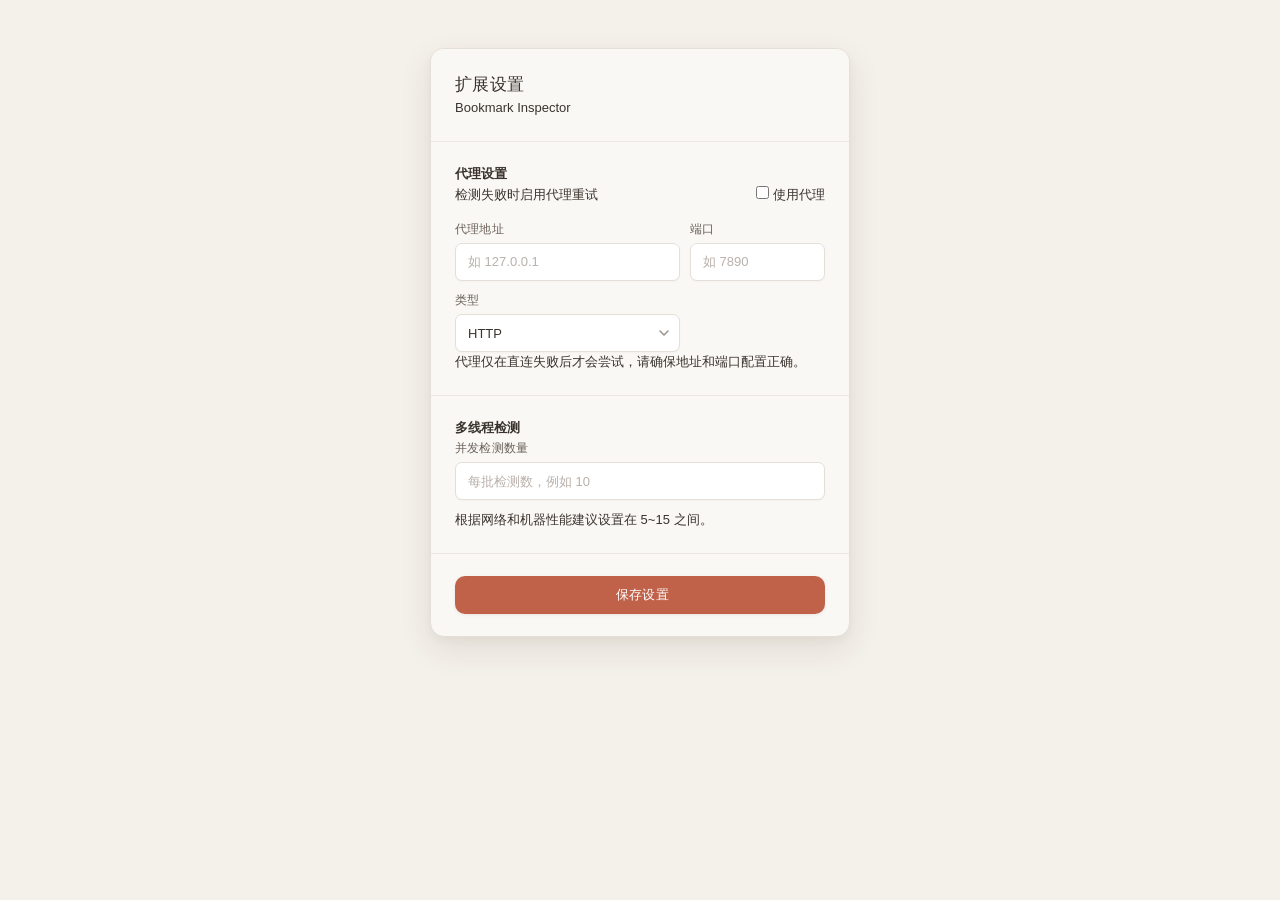
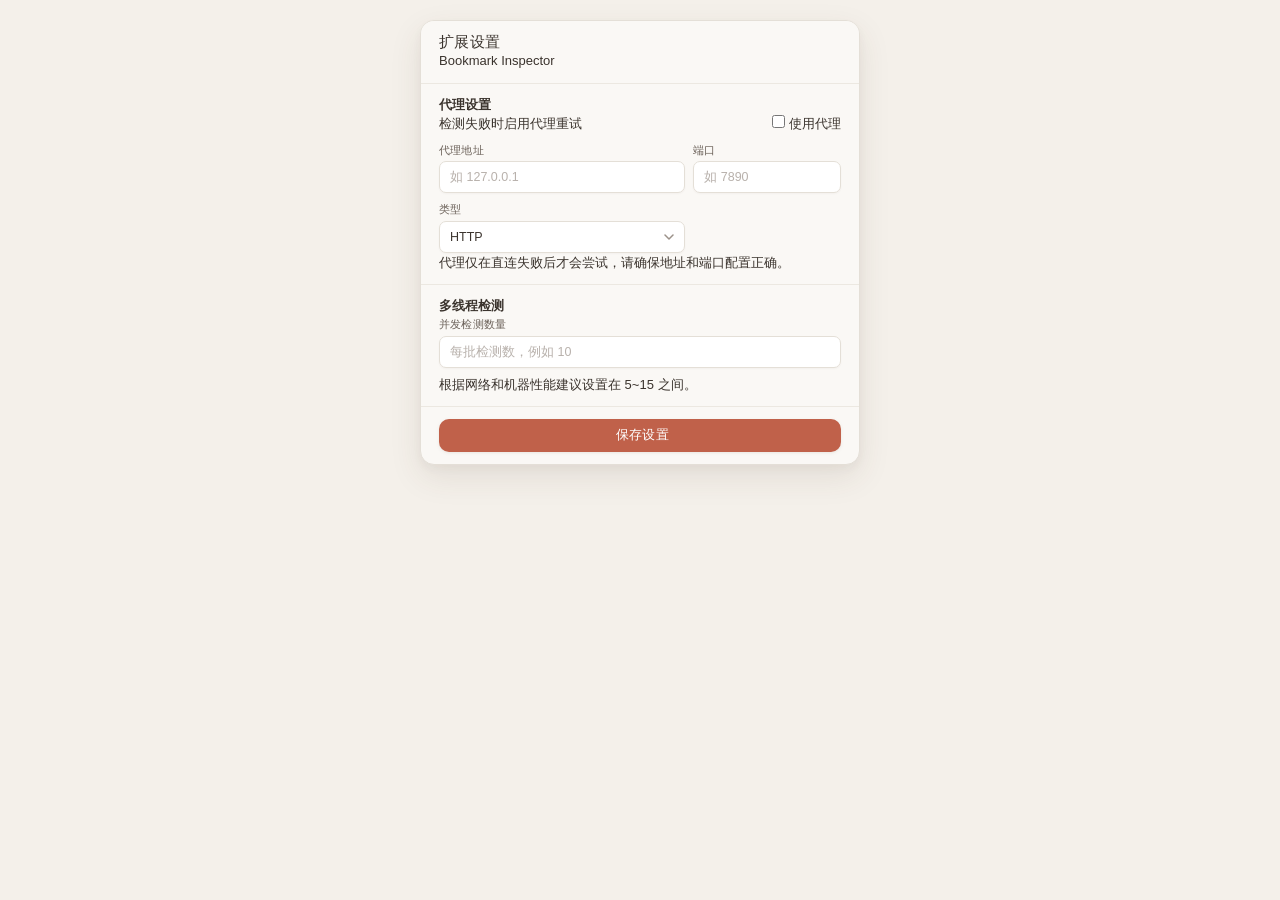

fix: 优化配置页布局间距

--- a/css/settings.css
+++ b/css/settings.css
@@ -58,15 +58,15 @@ body {
   background: var(--bg-page);
   color: var(--text-primary);
   font-size: 13px;
-  line-height: 1.6;
+  line-height: 1.5;
   -webkit-font-smoothing: antialiased;
   -moz-osx-font-smoothing: grayscale;
 }
 
 /* Wrapper */
 .settings-wrapper {
-  max-width: 420px;
-  margin: 48px auto;
+  max-width: 440px;
+  margin: 20px auto;
   background: var(--bg-surface);
   border-radius: var(--radius-lg);
   border: 1px solid var(--border);
@@ -78,7 +78,7 @@ body {
 .settings-header {
   background: var(--bg-surface);
   border-bottom: 1px solid var(--border-light);
-  padding: 22px 24px;
+  padding: 12px 18px;
 }
 
 .settings-header-inner {
@@ -94,29 +94,30 @@ body {
 }
 
 .settings-header-icon {
-  width: 36px;
-  height: 36px;
+  width: 30px;
+  height: 30px;
   background: var(--accent);
   border-radius: var(--radius-sm);
   display: flex;
   align-items: center;
   justify-content: center;
   color: #fff;
-  font-size: 16px;
+  font-size: 14px;
   box-shadow: var(--shadow-sm);
 }
 
 .settings-header h1 {
   margin: 0;
   font-family: Georgia, 'Noto Sans SC', serif;
-  font-size: 17px;
+  font-size: 15px;
   font-weight: 400;
   color: var(--text-primary);
   letter-spacing: 0.3px;
+  line-height: 1.2;
 }
 
 .settings-subtitle {
-  font-size: 11px;
+  font-size: 10.5px;
   color: var(--text-muted);
   letter-spacing: 0.3px;
   margin-top: 1px;
@@ -125,7 +126,7 @@ body {
 
 /* Sections */
 .settings-section {
-  padding: 22px 24px;
+  padding: 12px 18px;
   border-bottom: 1px solid var(--border-light);
 }
 
@@ -136,13 +137,13 @@ body {
 .section-header {
   display: flex;
   align-items: center;
-  gap: 8px;
-  margin-bottom: 16px;
+  gap: 7px;
+  margin-bottom: 10px;
 }
 
 .section-icon {
-  width: 26px;
-  height: 26px;
+  width: 22px;
+  height: 22px;
   background: var(--accent-soft);
   border: 1px solid rgba(192, 97, 74, 0.1);
   border-radius: var(--radius-xs);
@@ -150,13 +151,13 @@ body {
   align-items: center;
   justify-content: center;
   color: var(--accent);
-  font-size: 13px;
+  font-size: 12px;
   flex-shrink: 0;
 }
 
 .section-title {
   margin: 0;
-  font-size: 13px;
+  font-size: 12.5px;
   font-weight: 600;
   color: var(--text-primary);
 }
@@ -166,8 +167,8 @@ body {
   display: flex;
   align-items: center;
   justify-content: space-between;
-  gap: 16px;
-  margin-bottom: 14px;
+  gap: 12px;
+  margin-bottom: 8px;
 }
 
 .toggle-info {
@@ -177,21 +178,22 @@ body {
 }
 
 .toggle-label {
-  font-size: 13px;
+  font-size: 12.5px;
   font-weight: 500;
   color: var(--text-primary);
 }
 
 .toggle-desc {
-  font-size: 12px;
+  font-size: 11.5px;
   color: var(--text-muted);
+  line-height: 1.35;
 }
 
 .toggle-switch {
   position: relative;
   display: inline-block;
-  width: 38px;
-  height: 21px;
+  width: 34px;
+  height: 19px;
   flex-shrink: 0;
   cursor: pointer;
 }
@@ -219,8 +221,8 @@ body {
   position: absolute;
   top: 2px;
   left: 2px;
-  width: 15px;
-  height: 15px;
+  width: 13px;
+  height: 13px;
   background: #fff;
   border-radius: 50%;
   box-shadow: var(--shadow-sm);
@@ -233,7 +235,7 @@ body {
 }
 
 .toggle-switch input:checked + .toggle-track::before {
-  transform: translateX(17px);
+  transform: translateX(15px);
   background: #fff;
 }
 
@@ -241,8 +243,8 @@ body {
 .field-group {
   display: flex;
   flex-direction: column;
-  gap: 5px;
-  margin-bottom: 10px;
+  gap: 3px;
+  margin-bottom: 7px;
 }
 
 .field-group:last-child {
@@ -250,7 +252,7 @@ body {
 }
 
 .field-group label {
-  font-size: 11.5px;
+  font-size: 11px;
   font-weight: 500;
   color: var(--text-secondary);
   letter-spacing: 0.2px;
@@ -258,12 +260,12 @@ body {
 
 .field-group input,
 .field-group select {
-  height: 38px;
-  padding: 0 12px;
+  height: 32px;
+  padding: 0 10px;
   border-radius: var(--radius-sm);
   border: 1px solid var(--border);
   background: var(--bg-elevated);
-  font-size: 13px;
+  font-size: 12.5px;
   font-family: inherit;
   color: var(--text-primary);
   transition: all var(--duration-fast) var(--ease-out);
@@ -306,13 +308,13 @@ body {
   display: flex;
   align-items: center;
   justify-content: center;
-  height: 38px;
-  padding: 0 10px;
+  height: 32px;
+  padding: 0 8px;
   border: 1px solid var(--border);
   border-radius: var(--radius-sm);
   background: var(--bg-elevated);
   color: var(--text-secondary);
-  font-size: 12px;
+  font-size: 11.5px;
   font-weight: 600;
   transition: all var(--duration-fast) var(--ease-out);
   box-shadow: var(--shadow-xs);
@@ -352,7 +354,7 @@ body {
 .proxy-fields {
   display: grid;
   grid-template-columns: 5fr 3fr;
-  gap: 10px;
+  gap: 8px;
   align-items: start;
 }
 
@@ -366,17 +368,18 @@ body {
 
 /* Hint text */
 .hint-text {
-  font-size: 12px;
+  font-size: 11px;
   color: var(--text-muted);
-  margin-top: 10px;
+  margin-top: 6px;
   display: flex;
   align-items: center;
   gap: 5px;
+  line-height: 1.4;
 }
 
 .hint-text i {
   color: var(--accent);
-  font-size: 13px;
+  font-size: 12px;
   opacity: 0.5;
 }
 
@@ -386,8 +389,8 @@ body {
   color: #fff;
   border: none;
   border-radius: var(--radius-md);
-  padding: 10px 18px;
-  font-size: 13px;
+  padding: 8px 16px;
+  font-size: 12.5px;
   font-weight: 500;
   font-family: inherit;
   cursor: pointer;
@@ -402,7 +405,7 @@ body {
 }
 
 .primary-btn i {
-  font-size: 14px;
+  font-size: 13px;
 }
 
 .primary-btn:hover {
@@ -418,17 +421,17 @@ body {
 
 /* Settings actions */
 .settings-actions {
-  padding: 18px 24px;
+  padding: 12px 18px;
 }
 
 /* Message */
 .message {
-  margin-top: 12px;
-  padding: 9px 12px;
+  margin-top: 8px;
+  padding: 7px 10px;
   border-radius: var(--radius-sm);
-  font-size: 12.5px;
+  font-size: 12px;
   display: none;
-  line-height: 1.5;
+  line-height: 1.45;
 }
 
 .message.success {
@@ -465,7 +468,7 @@ button:focus:not(:focus-visible) {
 .webdav-auth-fields {
   display: grid;
   grid-template-columns: 1fr 1fr;
-  gap: 10px;
+  gap: 8px;
   align-items: end;
 }
 
@@ -482,44 +485,42 @@ button:focus:not(:focus-visible) {
   border-radius: var(--radius-md);
   background: var(--bg-elevated);
   box-shadow: var(--shadow-xs);
-  padding: 10px 12px;
+  padding: 7px 10px;
   display: grid;
-  gap: 8px;
-  margin-top: 4px;
+  gap: 4px;
+  margin-top: 6px;
 }
 
 .sync-info-row {
   display: flex;
   align-items: center;
   justify-content: space-between;
-  gap: 16px;
+  gap: 12px;
 }
 
 .sync-info-label {
-  font-size: 12px;
+  font-size: 11.5px;
   color: var(--text-secondary);
 }
 
 .sync-info-value {
-  font-size: 12px;
+  font-size: 11.5px;
   color: var(--text-primary);
   text-align: right;
 }
 
 /* WebDAV action row */
 .webdav-actions {
-  display: flex;
-  align-items: stretch;
-  flex-wrap: wrap;
-  gap: 10px;
-  margin-top: 10px;
+  display: grid;
+  grid-template-columns: repeat(4, minmax(0, 1fr));
+  gap: 6px;
+  margin-top: 8px;
 }
 
 .ghost-btn {
-  flex-shrink: 0;
-  padding: 8px 14px;
+  padding: 6px 8px;
   border-radius: var(--radius-sm);
-  font-size: 12px;
+  font-size: 11.5px;
   font-weight: 500;
   font-family: inherit;
   cursor: pointer;
@@ -528,6 +529,7 @@ button:focus:not(:focus-visible) {
   color: var(--text-secondary);
   display: flex;
   align-items: center;
+  justify-content: center;
   gap: 4px;
   transition: all var(--duration-normal) var(--ease-out);
 }
@@ -538,7 +540,7 @@ button:focus:not(:focus-visible) {
 }
 
 #webdavTestResult {
-  margin-top: 12px;
+  margin-top: 8px;
 }
 
 @media (max-width: 560px) {
